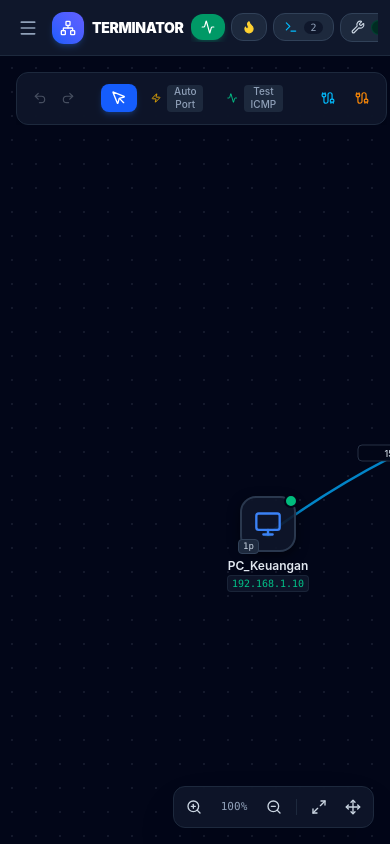
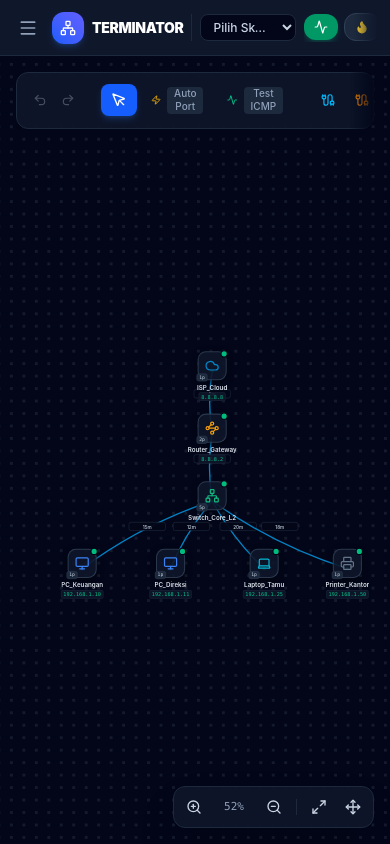
Before and after one commit to r14bz/Terminator, a React (Vite) app: page / in a window 390 px wide. Built offline with nearby package versions, Linux system fonts and the light colour scheme.

Commit message:
fix: mobile responsiveness — auto-fit canvas, restore hidden mobile controls

```diff
--- a/src/App.tsx
+++ b/src/App.tsx
@@ -1,4 +1,4 @@
-import React, { useState, useEffect, useMemo, useCallback } from 'react';
+import React, { useState, useEffect, useMemo, useCallback, useRef } from 'react';
 import {
   NetworkDevice,
   NetworkLink,
@@ -18,7 +18,7 @@ import { calculateLinkCongestion } from './utils/trafficEngine';
 import { Header } from './components/Header';
 import { Toolbar, ActiveTool } from './components/Toolbar';
 import { DeviceSidebar } from './components/DeviceSidebar';
-import { Canvas } from './components/Canvas';
+import { Canvas, CanvasHandle } from './components/Canvas';
 import { DeviceConfigModal } from './components/DeviceConfigModal';
 import { PortSelectorModal } from './components/PortSelectorModal';
 import { PingTestModal } from './components/PingTestModal';
@@ -68,6 +68,11 @@ export default function App() {
 
   // Mobile sidebar state
   const [isMobileSidebarOpen, setIsMobileSidebarOpen] = useState(false);
+
+  // Ref to the Canvas so we can trigger fit-to-view after a topology loads
+  // (preset scenario selected, JSON imported), keeping it centered on any
+  // screen size instead of drifting off-screen on mobile.
+  const canvasRef = useRef<CanvasHandle>(null);
 
   // Modal Views
   const [configuringDevice, setConfiguringDevice] = useState<NetworkDevice | null>(null);
@@ -397,6 +402,7 @@ export default function App() {
     pushHistory(scenario.devices, scenario.links, `Muat: ${scenario.name}`);
     showToast(`Topologi "${scenario.name}" berhasil dimuat.`);
     addLog(`[${new Date().toLocaleTimeString('id-ID')}] [Skenario] Memuat topologi ${scenario.name}.`);
+    requestAnimationFrame(() => canvasRef.current?.fitView());
   };
 
   // Apply auto-fix from diagnostics drawer
@@ -452,6 +458,7 @@ export default function App() {
       pushHistory(data.devices, data.links, `Import ${data.name || 'Topologi'}`);
       showToast('Topologi berhasil diimport dari file JSON.');
       addLog(`[${new Date().toLocaleTimeString('id-ID')}] [Import] File topologi ${data.name || 'Baru'} diimport.`);
+      requestAnimationFrame(() => canvasRef.current?.fitView());
     } else {
       showToast('Format JSON tidak sesuai dengan skema TERMINATOR.');
     }
@@ -568,8 +575,10 @@ export default function App() {
         {/* Central Canvas Workspace */}
         <div className="flex-1 flex flex-col relative overflow-hidden">
           {/* Top Floating Toolbar */}
-          <div className="absolute top-4 left-4 sm:left-6 z-20 max-w-[95%] overflow-x-auto">
-            <Toolbar
+          <div className="absolute top-4 left-4 right-4 sm:left-6 sm:right-auto z-20">
+          <div className="relative">
+            <div className="max-w-full overflow-x-auto no-scrollbar">
+              <Toolbar
               activeTool={activeTool}
               setActiveTool={(tool) => {
                 setActiveTool(tool);
@@ -584,11 +593,17 @@ export default function App() {
               undoDescription={undoDescription}
               redoDescription={redoDescription}
               onOpenExportImage={() => setIsExportImageOpen(true)}
-            />
+              />
+            </div>
+            {/* Fade hint showing the toolbar is horizontally scrollable on
+                narrow/mobile screens where not all tools fit at once */}
+            <div className="pointer-events-none absolute right-0 top-0 bottom-0 w-6 bg-gradient-to-l from-slate-950/90 to-transparent sm:hidden rounded-r-xl" />
+          </div>
           </div>
 
           {/* Interactive Topology Canvas */}
           <Canvas
+            ref={canvasRef}
             devices={devices}
             links={links}
             selectedDeviceId={selectedDeviceId}
--- a/src/components/Canvas.tsx
+++ b/src/components/Canvas.tsx
@@ -1,4 +1,4 @@
-import React, { useRef, useState, useEffect } from 'react';
+import React, { useRef, useState, useEffect, forwardRef, useImperativeHandle, useCallback } from 'react';
 import {
   NetworkDevice,
   NetworkLink,
@@ -58,6 +58,10 @@ const ICON_MAP: Record<string, React.ElementType> = {
   Cloud,
 };
 
+export interface CanvasHandle {
+  fitView: () => void;
+}
+
 interface CanvasProps {
   devices: NetworkDevice[];
   links: NetworkLink[];
@@ -78,7 +82,7 @@ interface CanvasProps {
   onDropNewDevice: (type: string, x: number, y: number) => void;
 }
 
-export const Canvas: React.FC<CanvasProps> = ({
+export const Canvas = forwardRef<CanvasHandle, CanvasProps>(({
   devices,
   links,
   selectedDeviceId,
@@ -96,7 +100,7 @@ export const Canvas: React.FC<CanvasProps> = ({
   onDeviceClickWithTool,
   onDeleteSelected,
   onDropNewDevice,
-}) => {
+}, ref) => {
   const containerRef = useRef<HTMLDivElement>(null);
 
   // Zoom & Pan state
@@ -248,7 +252,7 @@ export const Canvas: React.FC<CanvasProps> = ({
     onDropNewDevice(deviceType, Math.round(dropX / 10) * 10, Math.round(dropY / 10) * 10);
   };
 
-  const handleFitView = () => {
+  const handleFitView = useCallback(() => {
     if (devices.length === 0) {
       setZoom(1);
       setPan({ x: 0, y: 0 });
@@ -280,7 +284,40 @@ export const Canvas: React.FC<CanvasProps> = ({
       x: (containerWidth - width * newZoom) / 2 - minX * newZoom + padding * newZoom,
       y: (containerHeight - height * newZoom) / 2 - minY * newZoom + padding * newZoom,
     });
-  };
+  }, [devices]);
+
+  // Expose fitView so the parent (App) can re-center the topology after
+  // loading a preset scenario, importing a file, or on initial page load.
+  useImperativeHandle(ref, () => ({
+    fitView: handleFitView,
+  }), [handleFitView]);
+
+  // Auto-fit the topology into view on first mount (fixes topology being
+  // invisible off-screen on small/mobile viewports where the canvas is
+  // narrower than the desktop layout the devices were originally placed for).
+  useEffect(() => {
+    const raf = requestAnimationFrame(() => handleFitView());
+    return () => cancelAnimationFrame(raf);
+    // eslint-disable-next-line react-hooks/exhaustive-deps
+  }, []);
+
+  // Re-fit when the viewport is resized or the device orientation changes
+  // (e.g. rotating a phone/tablet), so the topology stays centered and
+  // visible instead of drifting off-screen.
+  useEffect(() => {
+    let resizeTimer: ReturnType<typeof setTimeout>;
+    const handleResize = () => {
+      clearTimeout(resizeTimer);
+      resizeTimer = setTimeout(() => handleFitView(), 200);
+    };
+    window.addEventListener('resize', handleResize);
+    window.addEventListener('orientationchange', handleResize);
+    return () => {
+      clearTimeout(resizeTimer);
+      window.removeEventListener('resize', handleResize);
+      window.removeEventListener('orientationchange', handleResize);
+    };
+  }, [handleFitView]);
 
   return (
     <div
@@ -707,4 +744,6 @@ export const Canvas: React.FC<CanvasProps> = ({
       )}
     </div>
   );
-};
+});
+
+Canvas.displayName = 'Canvas';
--- a/src/components/Header.tsx
+++ b/src/components/Header.tsx
@@ -145,19 +145,21 @@ export const Header: React.FC<HeaderProps> = ({
           </button>
         </div>
 
-        {/* Preset Scenarios Selector */}
-        <div className="hidden lg:flex items-center gap-1.5 pl-3 border-l border-slate-800">
-          <span className="text-xs text-slate-400 font-medium">Skenario:</span>
+        {/* Preset Scenarios Selector — visible on all screen sizes so mobile
+            learners can also load example topologies, not just desktop */}
+        <div className="flex items-center gap-1.5 pl-2 sm:pl-3 border-l border-slate-800 min-w-0">
+          <span className="text-xs text-slate-400 font-medium hidden lg:inline shrink-0">Skenario:</span>
           <select
             onChange={(e) => {
               const sc = PRESET_SCENARIOS.find((s) => s.id === e.target.value);
               if (sc) onSelectScenario(sc);
             }}
             defaultValue=""
-            className="bg-slate-950 border border-slate-800 text-xs text-slate-300 rounded-lg px-2.5 py-1 focus:outline-none focus:border-blue-500 hover:border-slate-700 font-medium transition-colors max-w-xs truncate"
+            title="Muat Skenario Topologi Contoh"
+            className="bg-slate-950 border border-slate-800 text-xs text-slate-300 rounded-lg px-2 sm:px-2.5 py-1 focus:outline-none focus:border-blue-500 hover:border-slate-700 font-medium transition-colors w-24 sm:w-auto sm:max-w-[10rem] lg:max-w-xs truncate"
           >
             <option value="" disabled>
-              Pilih Skenario Topologi...
+              Pilih Skenario...
             </option>
             {PRESET_SCENARIOS.map((s) => (
               <option key={s.id} value={s.id}>
@@ -169,7 +171,8 @@ export const Header: React.FC<HeaderProps> = ({
       </div>
 
       {/* Main Action Buttons */}
-      <div className="flex items-center gap-1.5 sm:gap-2 overflow-x-auto">
+      <div className="relative flex-1 min-w-0 flex justify-end">
+      <div className="flex items-center gap-1.5 sm:gap-2 overflow-x-auto no-scrollbar pr-1">
         {/* Test Ping Button */}
         <button
           onClick={onOpenPingModal}
@@ -256,7 +259,7 @@ export const Header: React.FC<HeaderProps> = ({
         <button
           onClick={() => fileInputRef.current?.click()}
           title="Buka / Import file topologi (.json)"
-          className="p-1.5 text-slate-400 hover:text-white hover:bg-slate-800 rounded-lg transition-colors hidden lg:block"
+          className="p-1.5 text-slate-400 hover:text-white hover:bg-slate-800 rounded-lg transition-colors shrink-0"
         >
           <FolderOpen className="w-4 h-4" />
         </button>
@@ -265,7 +268,7 @@ export const Header: React.FC<HeaderProps> = ({
         <button
           onClick={onExportJson}
           title="Simpan / Export topologi (.json)"
-          className="p-1.5 text-slate-400 hover:text-white hover:bg-slate-800 rounded-lg transition-colors hidden lg:block"
+          className="p-1.5 text-slate-400 hover:text-white hover:bg-slate-800 rounded-lg transition-colors shrink-0"
         >
           <Download className="w-4 h-4" />
         </button>
@@ -274,7 +277,7 @@ export const Header: React.FC<HeaderProps> = ({
         <button
           onClick={onClearCanvas}
           title="Bersihkan kanvas (Mulai dari awal)"
-          className="p-1.5 text-slate-400 hover:text-red-400 hover:bg-slate-800 rounded-lg transition-colors"
+          className="p-1.5 text-slate-400 hover:text-red-400 hover:bg-slate-800 rounded-lg transition-colors shrink-0"
         >
           <RotateCcw className="w-4 h-4" />
         </button>
@@ -283,11 +286,16 @@ export const Header: React.FC<HeaderProps> = ({
         <button
           onClick={onOpenHelp}
           title="Bantuan & Petunjuk Penggunaan"
-          className="p-1.5 text-slate-400 hover:text-white hover:bg-slate-800 rounded-lg transition-colors"
+          className="p-1.5 text-slate-400 hover:text-white hover:bg-slate-800 rounded-lg transition-colors shrink-0"
         >
           <HelpCircle className="w-4 h-4" />
         </button>
       </div>
+
+      {/* Fade hint showing the action row is horizontally scrollable on
+          narrow/mobile screens where not all buttons fit at once */}
+      <div className="pointer-events-none absolute right-0 top-0 bottom-0 w-6 bg-gradient-to-l from-slate-900 to-transparent sm:hidden" />
+      </div>
     </header>
   );
 };
--- a/src/components/Toolbar.tsx
+++ b/src/components/Toolbar.tsx
@@ -153,7 +153,7 @@ export const Toolbar: React.FC<ToolbarProps> = ({
               key={t.id}
               onClick={() => setActiveTool(t.id)}
               title={`${t.label} ${t.shortcut ? `(${t.shortcut})` : ''}`}
-              className={`flex items-center gap-1.5 px-2.5 py-1.5 rounded-lg font-medium transition-all ${
+              className={`flex items-center gap-1.5 px-2.5 py-2 sm:py-1.5 rounded-lg font-medium transition-all ${
                 isActive
                   ? 'bg-blue-600 text-white shadow-md shadow-blue-500/20'
                   : 'text-slate-300 hover:bg-slate-800 hover:text-white'
--- a/src/index.css
+++ b/src/index.css
@@ -15,6 +15,17 @@
   }
   .custom-scrollbar::-webkit-scrollbar-thumb:hover {
     background: rgba(71, 85, 105, 1);
+  }
+
+  /* Hides the scrollbar track/thumb while keeping the element scrollable —
+     used for the mobile header action row and toolbar, where a visible
+     fade-edge hint communicates "scroll for more" instead of a scrollbar. */
+  .no-scrollbar {
+    scrollbar-width: none;
+    -ms-overflow-style: none;
+  }
+  .no-scrollbar::-webkit-scrollbar {
+    display: none;
   }
 }
 
```
